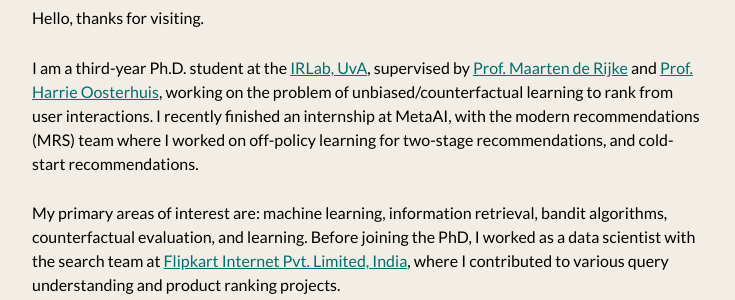
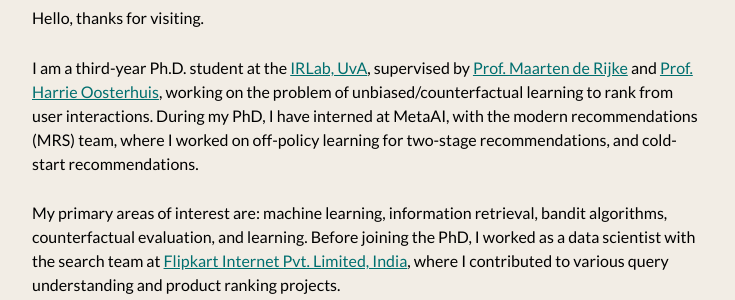
Before and after one commit to shashankg7/shashankg7.github.io, a Jekyll site: the page built from index.md, in a window 1280 px wide and 900 px high. Shown: the part 139-439 px from the top of the window, without its empty margins (272-1007 px from the left). Built offline with Jekyll 4.4.1, drawn with Linux system fonts in a browser that asks for light colours; nearby versions of some CDN libraries.

Commit message:
Update index.md

```diff
--- a/index.md
+++ b/index.md
@@ -5,7 +5,7 @@
 
 Hello, thanks for visiting.
 
-I am a third-year Ph.D. student at the [IRLab, UvA](http://irlab.science.uva.nl), supervised by [Prof. Maarten de Rijke](https://staff.fnwi.uva.nl/m.derijke/) and [Prof. Harrie Oosterhuis](https://harrieo.github.io/), working on the problem of unbiased/counterfactual learning to rank from user interactions. I recently finished an internship at MetaAI, with the modern recommendations (MRS) team where I worked on off-policy learning for two-stage recommendations, and cold-start recommendations.
+I am a third-year Ph.D. student at the [IRLab, UvA](http://irlab.science.uva.nl), supervised by [Prof. Maarten de Rijke](https://staff.fnwi.uva.nl/m.derijke/) and [Prof. Harrie Oosterhuis](https://harrieo.github.io/), working on the problem of unbiased/counterfactual learning to rank from user interactions. During my PhD, I have interned at MetaAI, with the modern recommendations (MRS) team, where I worked on off-policy learning for two-stage recommendations, and cold-start recommendations.
 
 My primary areas of interest are: machine learning, information retrieval, bandit algorithms, counterfactual evaluation, and learning. Before joining the PhD, I worked as a data scientist with the search team at [Flipkart Internet Pvt. Limited, India](https://tech.flipkart.com/data-science/home), where I contributed to various query understanding and product ranking projects.
 
```
